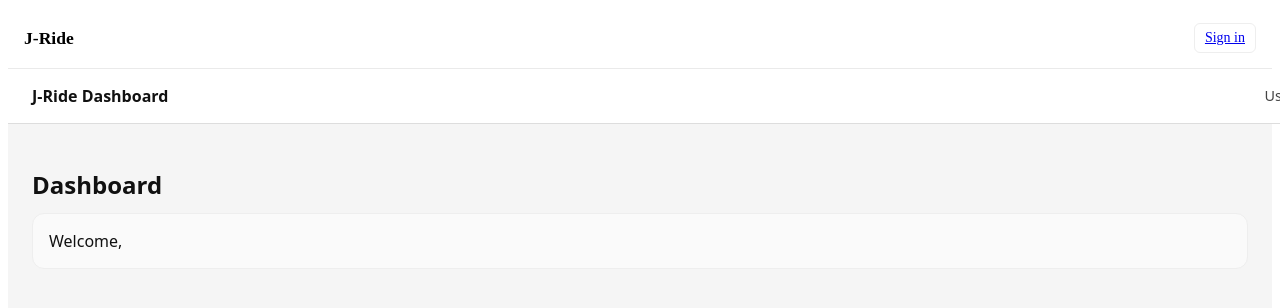
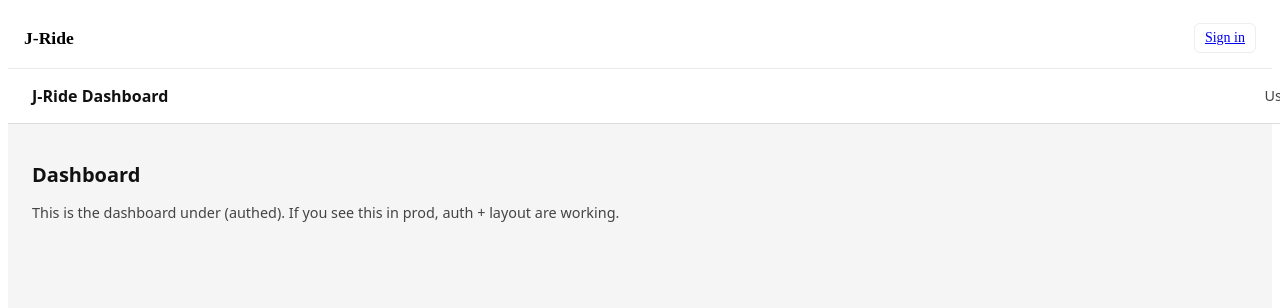
Before and after one commit to jwes9121/jride-clean, a Next.js app: page /dashboard in a window 1280 px wide. Shown: the top 308 px of the page. Built offline with nearby package versions, Linux system fonts and the light colour scheme; no server answers.

Commit message:
Update page.tsx

```diff
--- a/app/(authed)/dashboard/page.tsx
+++ b/app/(authed)/dashboard/page.tsx
@@ -1,22 +1,28 @@
-// app/(authed)/dashboard/page.tsx
-import { auth } from "@/app/auth";
-
-export default async function DashboardPage() {
-  const session = await auth();
+export default function DashboardPage() {
   return (
-    <section>
-      <h1 style={{ marginBottom: 12 }}>Dashboard</h1>
-      <div
+    <div
+      style={{
+        fontFamily: "system-ui, sans-serif",
+      }}
+    >
+      <h1
         style={{
-          border: "1px solid #eee",
-          borderRadius: 12,
-          padding: 16,
-          background: "#fafafa",
+          fontSize: "1.25rem",
+          fontWeight: 600,
+          marginBottom: "8px",
         }}
       >
-        <div>Welcome, <b>{session?.user?.name}</b></div>
-        <div style={{ opacity: 0.8 }}>{session?.user?.email}</div>
-      </div>
-    </section>
+        Dashboard
+      </h1>
+      <p
+        style={{
+          fontSize: ".9rem",
+          color: "#444",
+        }}
+      >
+        This is the dashboard under (authed). If you see this in prod,
+        auth + layout are working.
+      </p>
+    </div>
   );
 }
```
